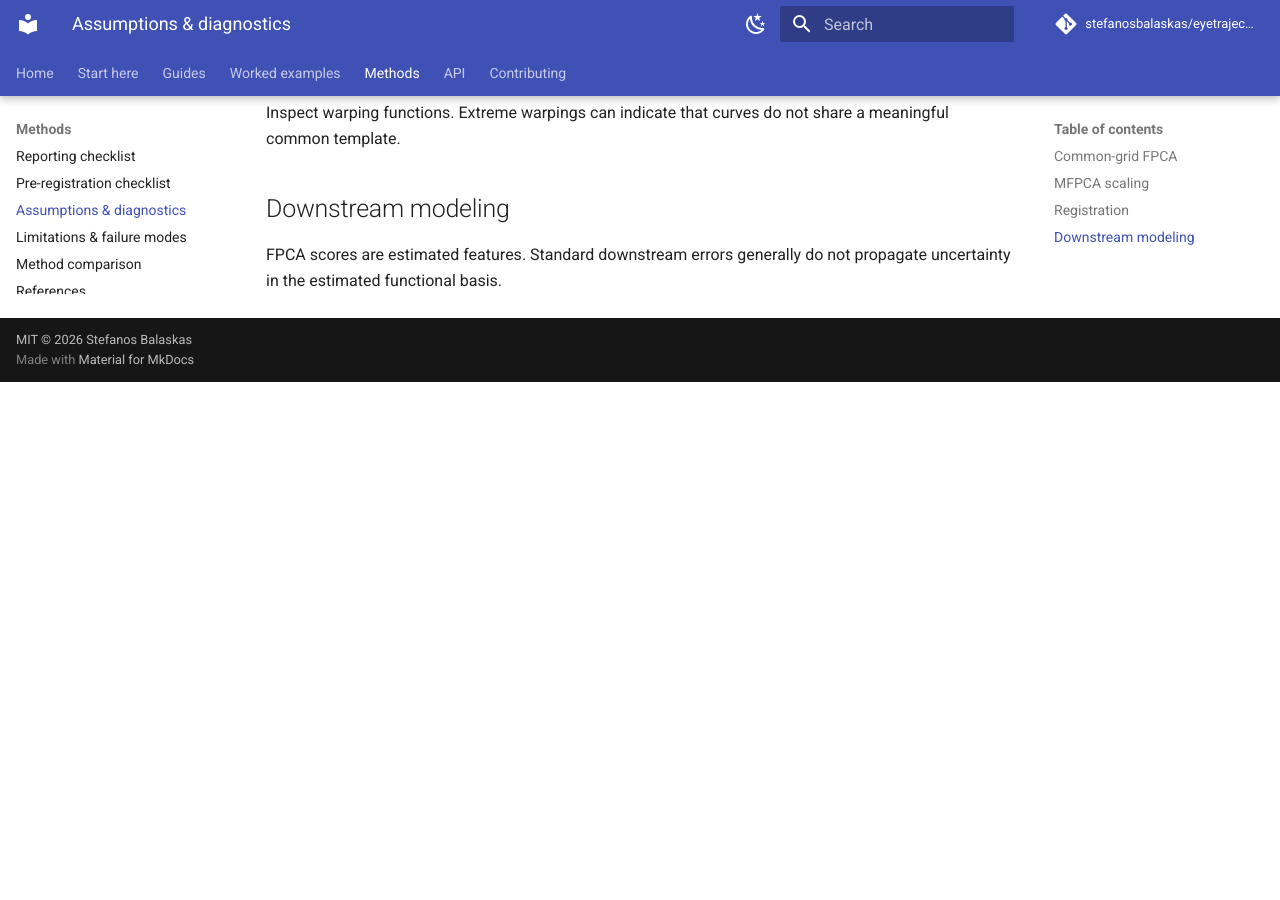
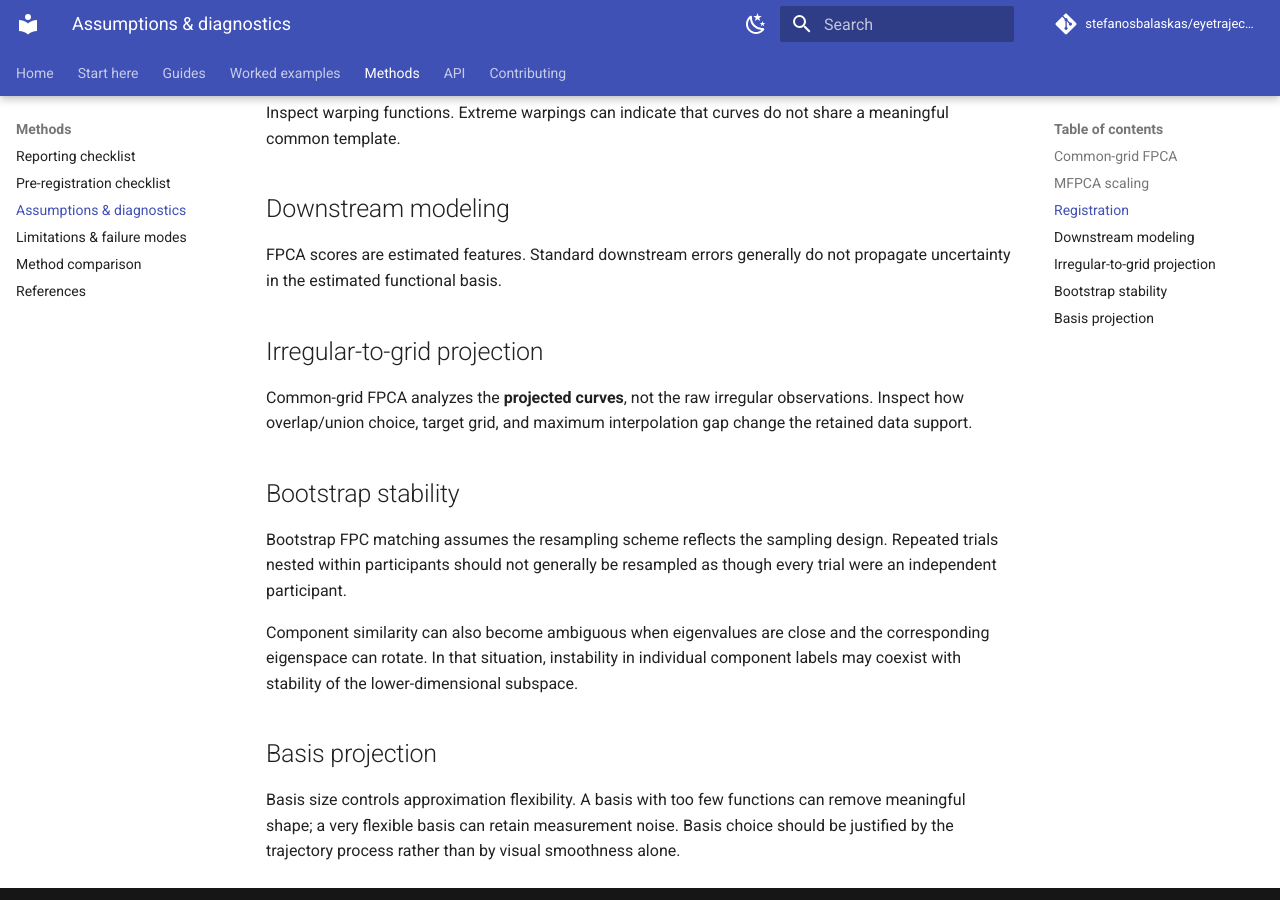
Before and after one commit to stefanosbalaskas/eyetrajectoriespy, an MkDocs documentation site: the page built from docs/methods/assumptions.md, in a window 1280 px wide and 900 px high, scrolled down 570 px. Built offline with MkDocs 1.6.1 and Material for MkDocs 9.7.7, drawn with Linux system fonts in a browser that asks for light colours; comment, search, counter and statistics services are not loaded; before the commit the page ends 952 px from its top, so only the background shows below that.

Commit message:
Expand assumptions and limitations for 0.2 trajectory workflows

```diff
--- a/docs/methods/assumptions.md
+++ b/docs/methods/assumptions.md
@@ -17,3 +17,18 @@ Inspect warping functions. Extreme warpings can indicate that curves do not shar
 ## Downstream modeling
 
 FPCA scores are estimated features. Standard downstream errors generally do not propagate uncertainty in the estimated functional basis.
+
+
+## Irregular-to-grid projection
+
+Common-grid FPCA analyzes the **projected curves**, not the raw irregular observations. Inspect how overlap/union choice, target grid, and maximum interpolation gap change the retained data support.
+
+## Bootstrap stability
+
+Bootstrap FPC matching assumes the resampling scheme reflects the sampling design. Repeated trials nested within participants should not generally be resampled as though every trial were an independent participant.
+
+Component similarity can also become ambiguous when eigenvalues are close and the corresponding eigenspace can rotate. In that situation, instability in individual component labels may coexist with stability of the lower-dimensional subspace.
+
+## Basis projection
+
+Basis size controls approximation flexibility. A basis with too few functions can remove meaningful shape; a very flexible basis can retain measurement noise. Basis choice should be justified by the trajectory process rather than by visual smoothness alone.
```
